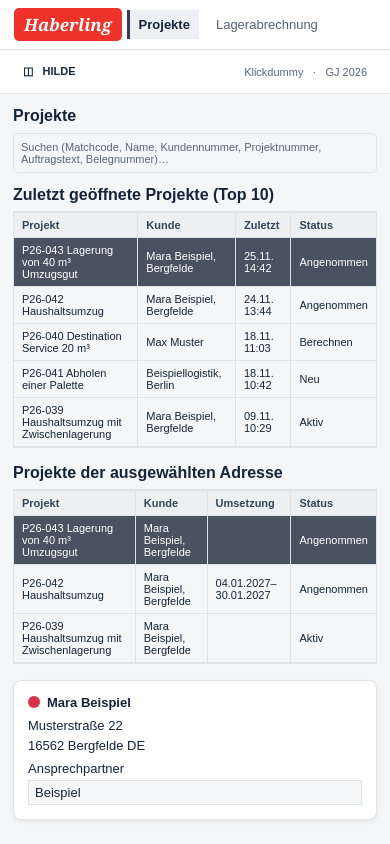
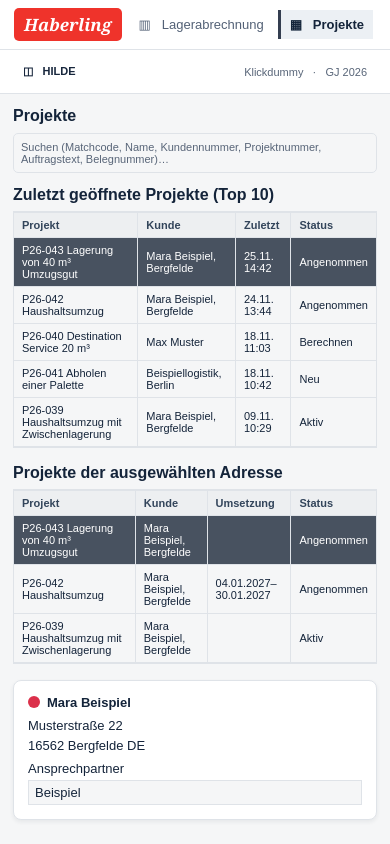
Before and after one commit to rubinog82/Lagervertrag, a plain HTML site: page index.html in a window 390 px wide. Shown: the top 844 px of the page. Drawn offline with Linux system fonts and the light colour scheme.

Commit message:
Add files via upload

```diff
--- a/index.html
+++ b/index.html
@@ -79,10 +79,9 @@ dialog::backdrop{background:#15223760}
 .entry .description,.entry .actions{grid-column:1/-1}
 [hidden]{display:none!important}
 @media(max-width:1180px){.shell{grid-template-columns:155px minmax(0,1fr)}.projects{grid-template-columns:1fr 1fr}.customer{grid-column:1/-1}.customer p{margin:6px 0}.schedule{grid-template-columns:repeat(auto-fit,minmax(125px,1fr))}}
-@media(max-width:720px){.shell{display:block}aside{display:none}main{padding:13px}.projects{grid-template-columns:1fr}.project-list{height:auto}.toolbar .btn{display:none}.contract-head{flex-wrap:wrap}.customer{grid-column:auto}}
+@media(max-width:720px){.shell{display:block}main{padding:13px}.projects{grid-template-columns:1fr}.project-list{height:auto}.toolbar .btn{display:none}.contract-head{flex-wrap:wrap}.customer{grid-column:auto}}
 
-.shell-nav{display:block;margin:12px -14px 0;padding:12px 14px;border-left:3px solid transparent;color:inherit;text-decoration:none}
-.shell-nav+.shell-nav{margin-top:0}
+.shell-nav{display:block;margin:0 -14px;padding:12px 14px 12px 11px;border-left:3px solid transparent;color:inherit;text-decoration:none}
 .shell-nav[aria-current="page"]{background:#ecf0f4;border-left-color:var(--dark);color:#14243a;font-weight:bold}
 .shell-nav:hover{background:#f5f6f7}
 .contract-head .print-btn{color:#fff;background:#343e50;border:1px solid #718094;padding:5px 9px;white-space:nowrap}
@@ -120,7 +119,7 @@ dialog::backdrop{background:#15223760}
 @media(max-width:720px){
   aside{display:flex;align-items:center;flex-wrap:wrap;gap:5px;border-right:0;border-bottom:1px solid var(--line)}
   aside .side-link,aside .side-title,aside .side-list{display:none}
-  .shell-nav,.shell-nav+.shell-nav{margin:0;padding:7px 9px}
+  .shell-nav{margin:0;padding:7px 9px}
 }
 @media(max-width:400px){
   .billing-grid{grid-template-columns:minmax(90px,.9fr) minmax(95px,1fr) minmax(73px,.6fr);gap:4px;font-size:11px}
@@ -145,8 +144,8 @@ dialog::backdrop{background:#15223760}
   <span class="brand">Haberling</span>
   <span class="side-link">⌂ &nbsp; Dashboard</span>
   <span class="side-link">▤ &nbsp; Belege ›</span>
-  <a class="shell-nav" id="nav-projects" href="#lagervertrag-2026-80030" aria-current="page">Projekte</a>
-  <a class="shell-nav" id="nav-billing" href="#lagerabrechnung">Lagerabrechnung</a>
+  <a class="shell-nav" id="nav-billing" href="#lagerabrechnung"><span aria-hidden="true">▥ &nbsp; </span>Lagerabrechnung</a>
+  <a class="shell-nav" id="nav-projects" href="#lagervertrag-2026-80030" aria-current="page"><span aria-hidden="true">▦ &nbsp; </span>Projekte</a>
   <span class="side-link">♧ &nbsp; Kapazitätsverwaltung ›</span>
   <div class="side-title">▤ &nbsp; Stammdaten ⌄</div>
   <ul class="side-list"><li>Artikelstamm</li><li>Kundenverwaltung</li><li>Standardpreislisten</li><li>Anreden</li><li>Außendienst</li><li>Zuschläge</li><li>E-Mail-Textbausteine</li><li>Beleg-Textbausteine</li></ul>
```
